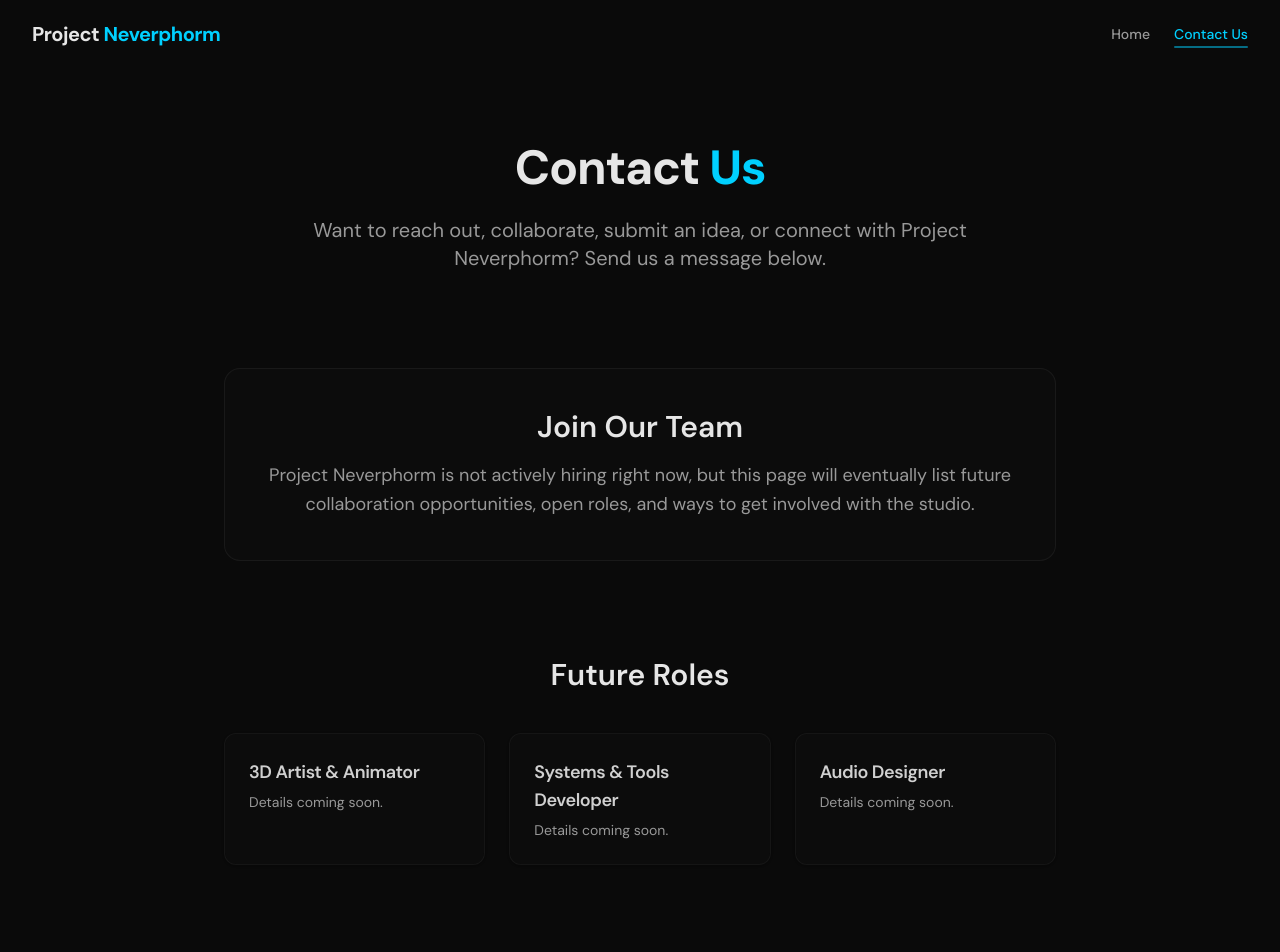
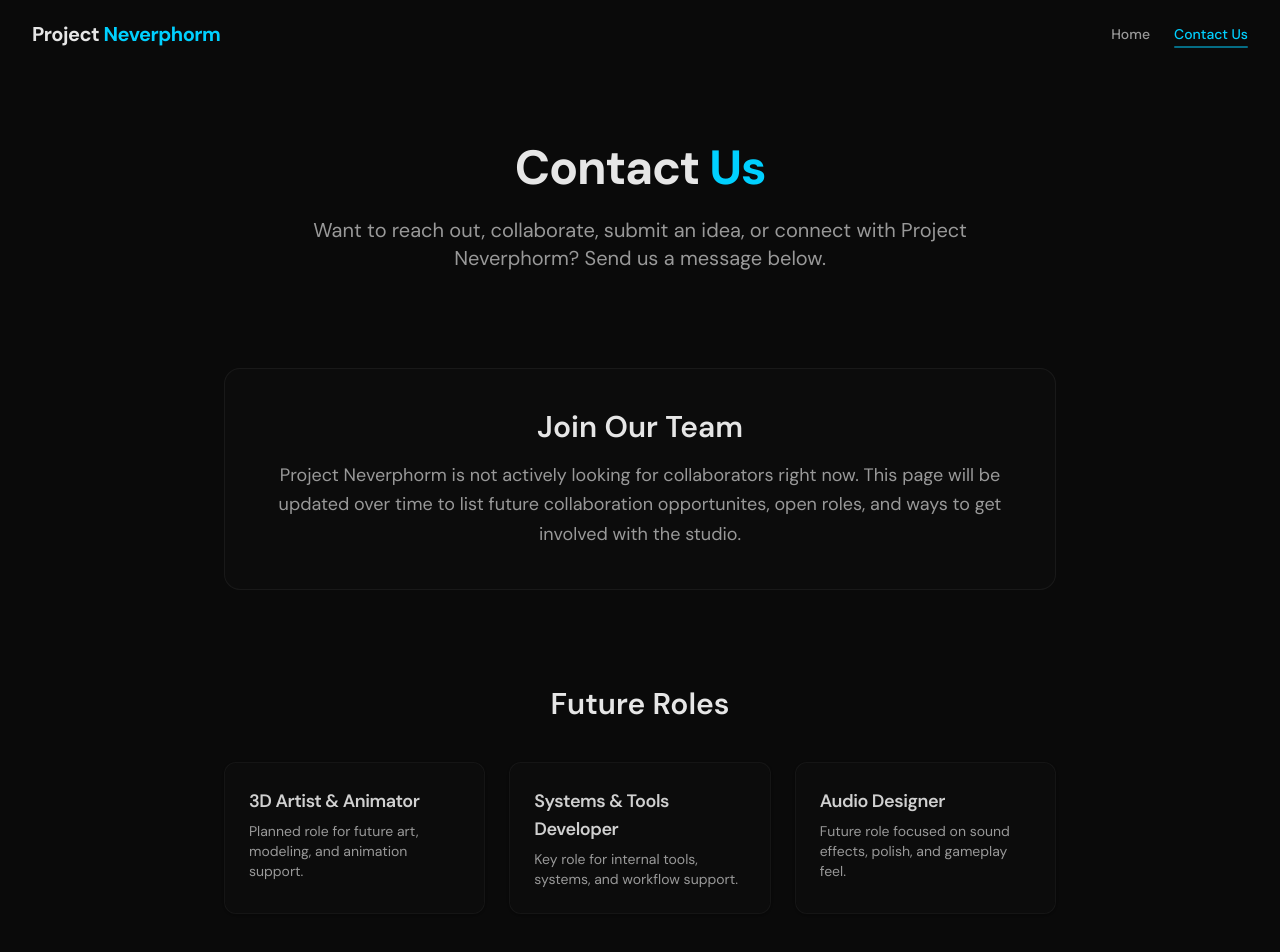
Before and after one commit to Minxci/neverphorm-site, a React (Vite) app in the folder apps/web/: page /contact in a window 1280 px wide. Shown: the top 952 px of the page. Built offline with nearby package versions, Linux system fonts and the light colour scheme; the HTML template or start-up script is replaced by a standard one; what pocketbase would draw is missing.

Commit message:
changed contact us page

```diff
--- a/apps/web/src/pages/ContactUsPage.jsx
+++ b/apps/web/src/pages/ContactUsPage.jsx
@@ -43,9 +43,15 @@ const ContactUsPage = () => {
   };
 
   const roles = [
-    { title: "3D Artist & Animator" },
-    { title: "Systems & Tools Developer" },
-    { title: "Audio Designer" }
+    { title: "3D Artist & Animator",
+      description: "Planned role for future art, modeling, and animation support.",
+    },
+    { title: "Systems & Tools Developer",
+      description: "Key role for internal tools, systems, and workflow support.",
+     },
+    { title: "Audio Designer",
+      description: "Future role focused on sound effects, polish, and gameplay feel.",
+     }
   ];
 
   const handleInputChange = (e) => {
@@ -120,9 +126,10 @@ const ContactUsPage = () => {
             viewport={{ once: true, margin: "-50px" }}
             variants={fadeInUp}
           >
+            {/* Updated on 4/29/2026 */}
             <h2 className="text-2xl md:text-3xl font-semibold mb-4">Join Our Team</h2>
             <p className="text-muted-foreground text-lg leading-relaxed max-w-3xl mx-auto">
-              Project Neverphorm is not actively hiring right now, but this page will eventually list future collaboration opportunities, open roles, and ways to get involved with the studio.
+              Project Neverphorm is not actively looking for collaborators right now. This page will be updated over time to list future collaboration opportunites, open roles, and ways to get involved with the studio.
             </p>
           </motion.section>
 
@@ -165,7 +172,7 @@ const ContactUsPage = () => {
                         {role.title}
                       </CardTitle>
                       <CardDescription className="text-sm mt-2">
-                        Details coming soon.
+                        {role.description}
                       </CardDescription>
                     </CardHeader>
                   </Card>
```
